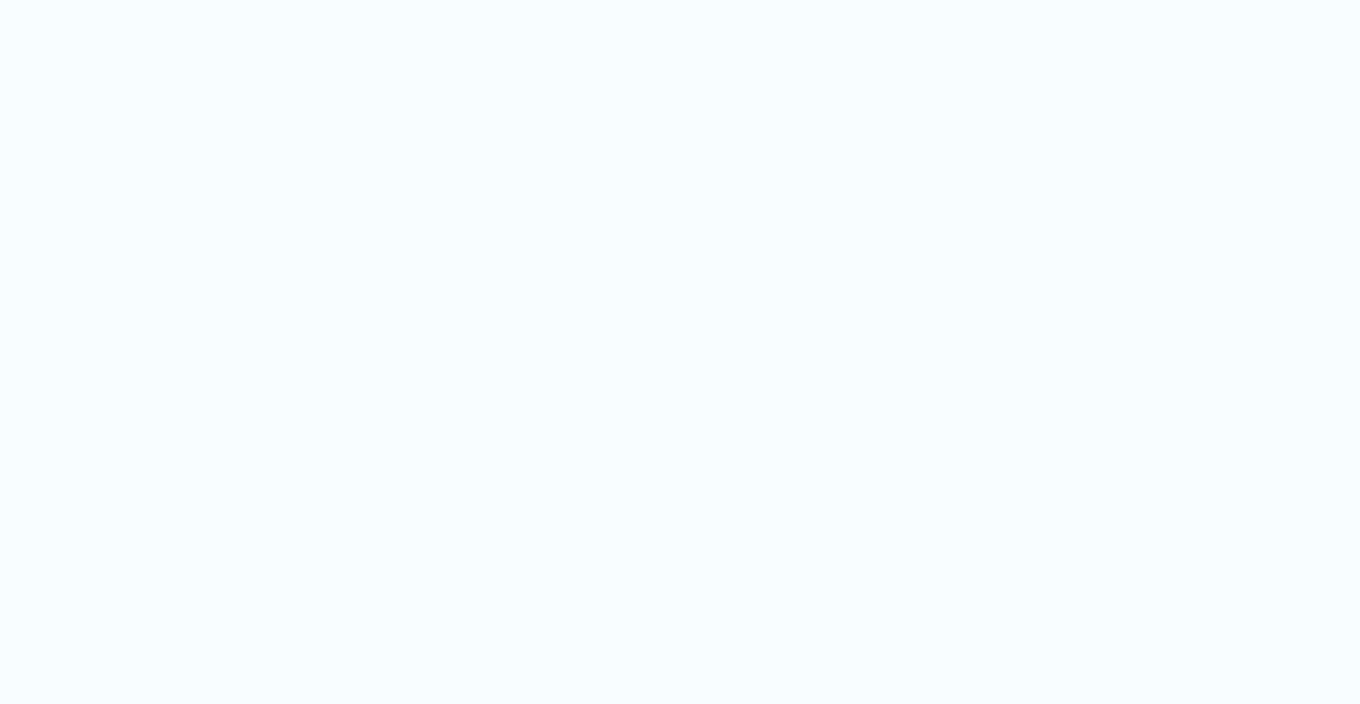
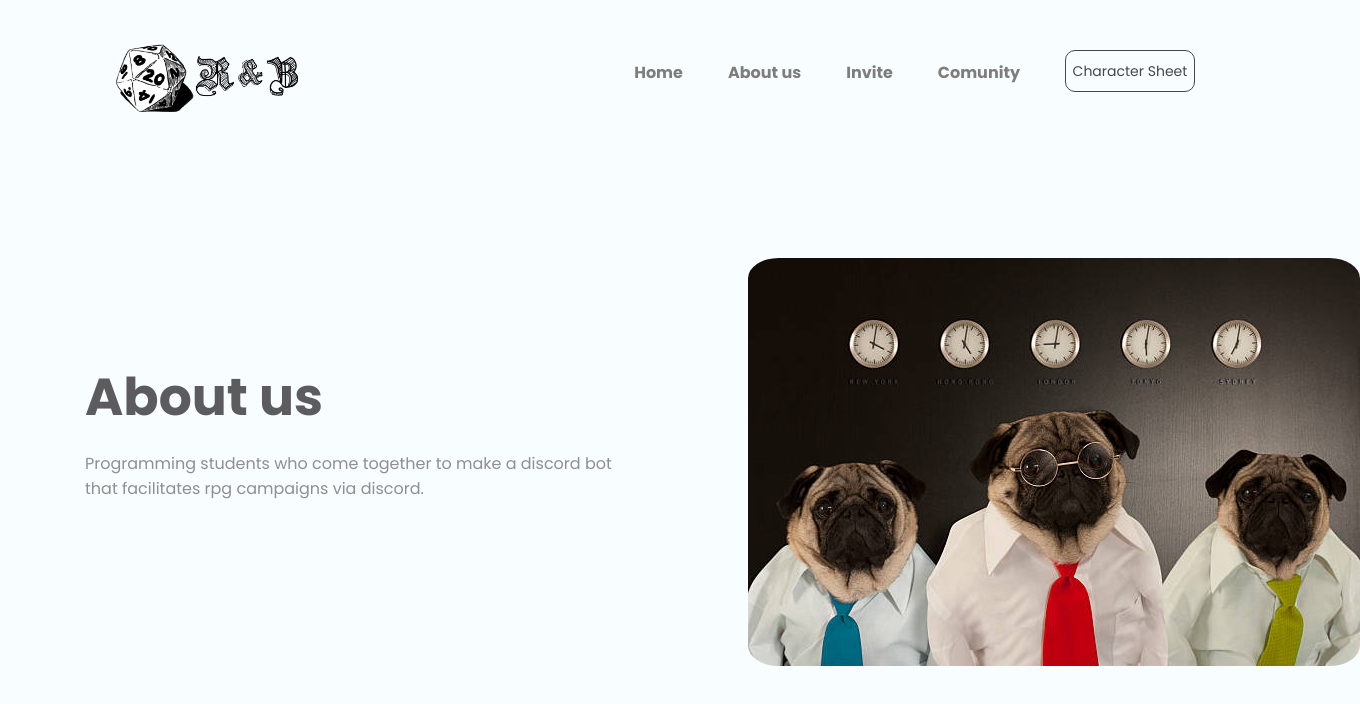
Before and after one commit to OttGrim/R-B-LandingPage, a React (Vite) app: page /aboutus in a window 1280 px wide. Before the commit this address had no page. Shown: the top 704 px of the page, 1360 px wide, since content can reach past the window. Built offline with nearby package versions, Linux system fonts and the light colour scheme.

Commit message:
added the about us page and defined the paths for invite and community

```diff
--- a/src/atoms/ButtonInvite/index.tsx
+++ b/src/atoms/ButtonInvite/index.tsx
@@ -1,7 +1,9 @@
 import * as S from './styles'
 
 const ButtonInvite = () => (
-    <S.Container>Invite</S.Container>
+    <a href="https://google.com" target="_blank" rel="noreferrer noopener">
+        <S.Container>Invite</S.Container>
+    </a>
 )
 
 export default ButtonInvite;
--- /dev/null
+++ b/src/organisms/AboutUsInformation/index.tsx
@@ -0,0 +1,12 @@
+import * as S from './styles'
+
+const AboutUsInformation = () => {
+    return (
+        <S.Container>
+            <h1>About us</h1>
+            <h6>Programming students who come together to make a discord bot that facilitates rpg campaigns via discord.</h6>
+        </S.Container>
+    )
+}
+
+export default AboutUsInformation
--- /dev/null
+++ b/src/organisms/AboutUsInformation/styles.ts
@@ -0,0 +1,20 @@
+import styled from "styled-components";
+
+export const Container = styled.div`
+width: 50%;
+
+h1{
+    color: #5c5c5e;
+    font-size 52px;
+    font-weight: bold;
+    margin-top: 100px;
+}
+
+h6{
+    font-size: 16px;
+    color: #8f8e91;
+    font-weight: normal;
+    margin-top: 15px;
+}
+
+`
--- /dev/null
+++ b/src/organisms/AboutUsStats/index.tsx
@@ -0,0 +1,12 @@
+import * as S from './styled'
+import Aboutus from '../../assets/aboutus.jpg'
+
+const AboutUsStats = () => {
+    return (
+        <S.Container>
+            <img src={Aboutus} alt="Membros por tras do bot e site" />
+        </S.Container>
+    )
+}
+
+export default AboutUsStats
--- /dev/null
+++ b/src/organisms/AboutUsStats/styled.ts
@@ -0,0 +1,12 @@
+import styled from "styled-components";
+
+export const Container = styled.div`
+    text-align: right;
+    position: relative;
+    width: 50%;
+
+    img{
+        border-radius: 5%;
+        margin-left: 108px;
+    }
+`
--- a/src/organisms/Menu/index.tsx
+++ b/src/organisms/Menu/index.tsx
@@ -7,13 +7,13 @@ const Menu = () => {
             <Link to="/home">Home</Link>
         </S.ItemList>
         <S.ItemList>
-            <Link to="/">About us</Link>
+            <Link to="/aboutus">About us</Link>
         </S.ItemList>
         <S.ItemList>
-            <Link to='/'>Invite</Link>
+            <a href="https://google.com" target="_blank" rel="noreferrer noopener">Invite</a>
         </S.ItemList>
         <S.ItemList>
-            <Link to="/">Comunity</Link>
+            <a href="https://google.com" target="_blank" rel="noreferrer noopener">Comunity</a>
         </S.ItemList>
     </S.MenuList>
 }
--- /dev/null
+++ b/src/pages/About us/index.tsx
@@ -0,0 +1,17 @@
+import AboutUsInformation from "../../organisms/AboutUsInformation";
+import AboutUsStats from "../../organisms/AboutUsStats";
+import Frontend from "../../templates/Frontend";
+import * as S from './styles'
+
+function AboutUs() {
+    return (
+        <Frontend>
+            <S.Container>
+                <AboutUsInformation />
+                <AboutUsStats />
+            </S.Container>
+        </Frontend>
+    );
+}
+
+export default AboutUs
--- /dev/null
+++ b/src/pages/About us/styles.ts
@@ -0,0 +1,6 @@
+import styled from "styled-components";
+
+export const Container = styled.div`
+    display: flex;
+    flex-direction: row;
+`
--- a/src/pages/Form/styles.css
+++ b/src/pages/Form/styles.css
@@ -28,7 +28,7 @@
   }
 
   .Form-header h1{
-      color: #24bc09;
+      color: black;
       text-align: center;
       padding: 15px;
       margin: 10px;
--- a/src/routes/index.tsx
+++ b/src/routes/index.tsx
@@ -1,6 +1,8 @@
 import { Routes, Route } from "react-router-dom"
 import Main from "../pages/Main"
 import Form from '../pages/Form/Form'
+import AboutUs from "../pages/About us"
+
 
 
 export const AppRoutes = () => {
@@ -9,6 +11,7 @@ export const AppRoutes = () => {
             <Route path="/" element={<Main />} />
             <Route path="/home" element={<Main />} />
             <Route path="/sheet" element={<Form />} />
+            <Route path="/aboutus" element={<AboutUs />} />
         </Routes>
     )
 }
```
Also changed, not shown: src/assets/aboutus.jpg (added).
